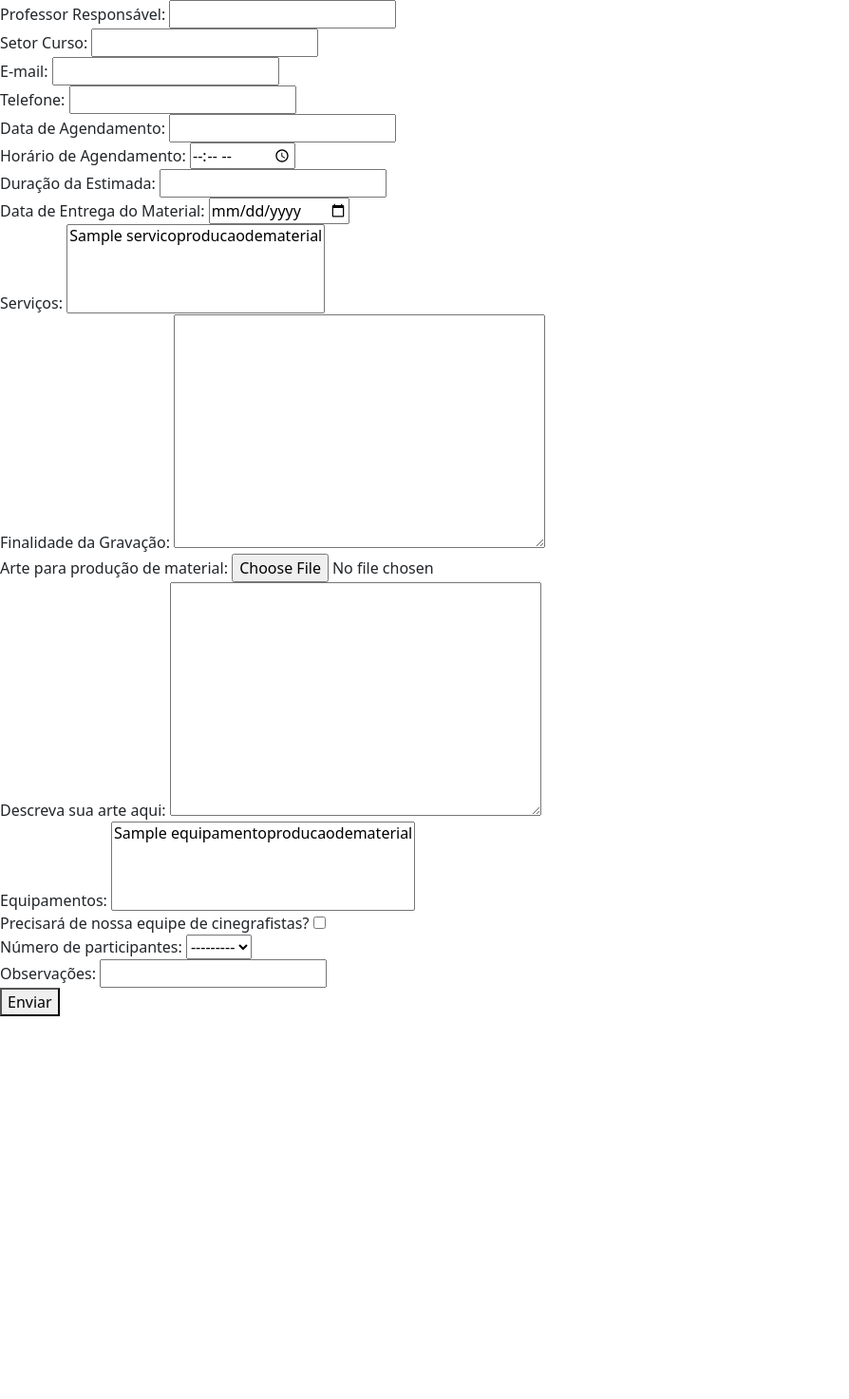
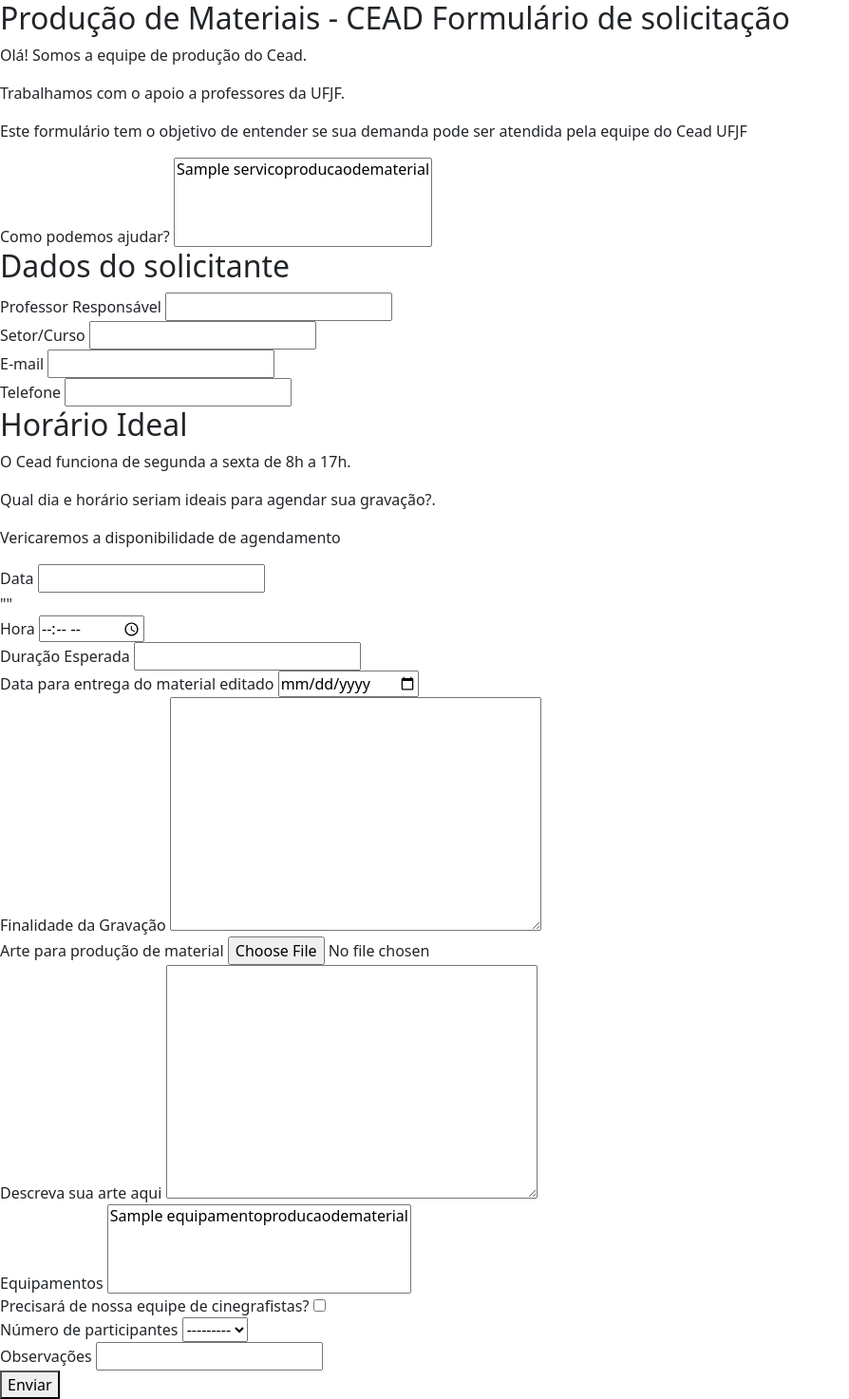
Before and after one commit to bernardrodrigues-cead/CEADSolicitacoes, a Django app: page /producao/new/ in a window 1280 px wide. Shown: the whole page at 95% size, without its empty margins (0-894 px from the left). Before the commit the page ends 1070 px from the top, so only its background shows below. Run offline with Django 4.2, Linux system fonts and the light colour scheme; tables that the repository leaves empty hold one stand-in row (values such as "Sample post"); some libraries are stand-ins or nearby versions.

Commit message:
Criado formularios de envio dos dados

```diff
--- a/SolicitacoesApp/templates/SolicitacoesApp/producao/create.html
+++ b/SolicitacoesApp/templates/SolicitacoesApp/producao/create.html
@@ -4,8 +4,112 @@
 {% block title%}Create{% endblock%}
 
 {% block content %}
-<form method='post'>{% csrf_token %}
-    {{form.as_div}}
+<form method="post">{% csrf_token %}
+    <!-- Usar a estrutura a seguir para cada bloco -->
+    <div>
+        <h2>Produção de Materiais - CEAD Formulário de solicitação</h2>
+        <p>Olá! Somos a equipe de produção do Cead.</p>
+        <p>Trabalhamos com o apoio a professores da UFJF.</p>
+        <p>Este formulário tem o objetivo de entender se
+           sua demanda pode ser atendida pela equipe do
+           Cead UFJF</p>
+
+
+        <div>
+            <label>Como podemos ajudar?</label>
+            {{form.servicos}}
+        </div>
+    </div>
+
+    <div>
+        <h2>Dados do solicitante</h2>
+
+
+        <div>
+            <label>Professor Responsável</label>
+            {{form.professor_responsavel}}
+        </div>
+
+        <div>
+            <label>Setor/Curso</label>
+            {{form.setor_curso}}
+        </div>
+
+        <div>
+            <label>E-mail</label>
+            {{form.email}}
+        </div>
+
+        <div>
+            <label>Telefone</label>
+            {{form.telefone}}
+        </div>
+
+        <div>
+            <h2>Horário Ideal</h2>
+            <p>O Cead funciona de segunda a sexta de 8h a 17h.</p>
+            <p>Qual dia e horário seriam ideais para agendar sua gravação?.</p>
+            <p>Vericaremos a disponibilidade de agendamento</p>
+
+
+            <div>
+                <label>Data</label>
+                {{form.data_agendamento}}
+            </div>
+
+            ""
+             <div>
+                <label>Hora</label>
+                {{form.horario_agendamento}}
+            </div>
+
+
+            <div>
+                <label>Duração Esperada</label>
+                {{form.duracao_estimada}}
+            </div>
+
+            <div>
+                <label>Data para entrega do material editado</label>
+                {{form.data_entrega_material}}
+            </div>
+
+
+            <div>
+                <label>Finalidade da Gravação</label>
+                {{ form.finalidade_gravacao }}
+            </div>
+
+            <div>
+                <label>Arte para produção de material</label>
+                {{ form.arte_pronta }}
+            </div>
+
+            <div>
+                <label>Descreva sua arte aqui</label>
+                {{ form.detalhes_arte }}
+            </div>
+
+            <div>
+                <label>Equipamentos</label>
+                {{ form.equipamentos }}
+            </div>
+
+            <div>
+                <label>Precisará de nossa equipe de cinegrafistas?</label>
+                {{ form.equipe_cead }}
+            </div>
+
+            <div>
+                <label>Número de participantes</label>
+                {{ form.numero_participantes }}
+            </div>
+
+            <div>
+                <label>Observações</label>
+                {{ form.observacao }}
+            </div>
+        </div>
     <button type="submit">Enviar</button>
 </form>
 {% endblock %}
--- a/SolicitacoesApp/views.py
+++ b/SolicitacoesApp/views.py
@@ -21,3 +21,7 @@ class ProducaoDeMaterialCreateView(CreateView) :
         form.fields['horario_agendamento'].widget = forms.TimeInput(attrs={'type': 'time'})
         form.fields['data_entrega_material'].widget = forms.DateInput(attrs={'type': 'date'})
         return form
+
+    def form_invalid(self, form) :
+        print(form.errors)
+        return super().form_invalid(form)
```
